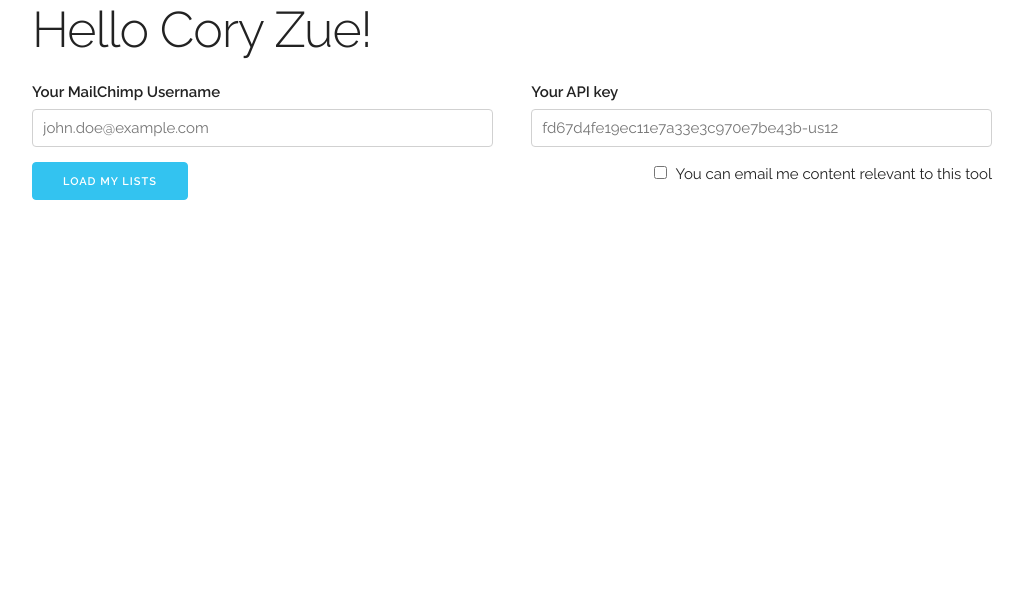
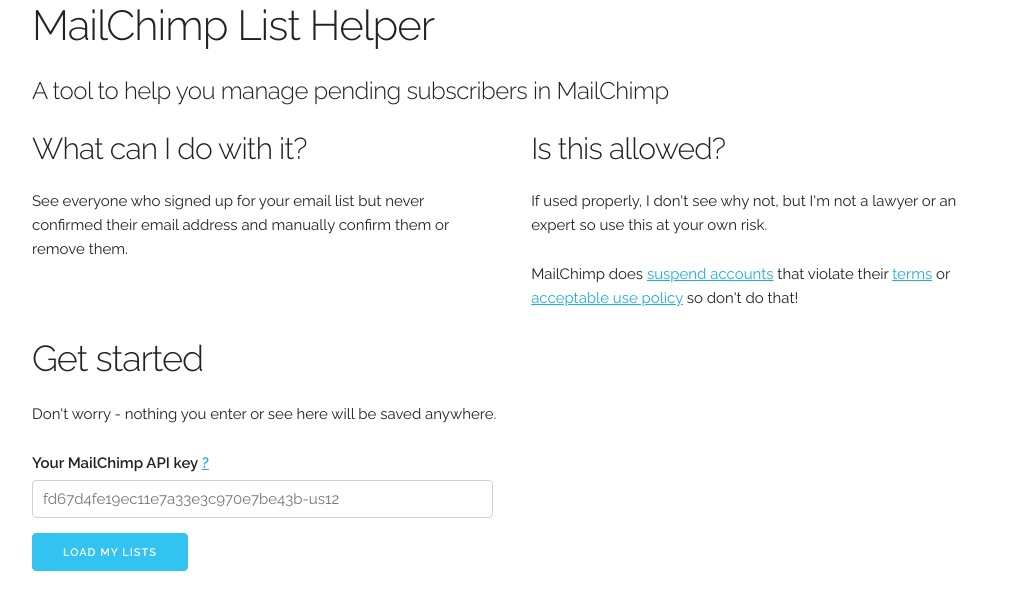
Before and after one commit to czue/mailchimp-list-manager, a Flask app: page / in a window 1280 px wide. Shown: the top 610 px of the page, without its empty margins (128-1151 px from the left). Run offline with Flask 2, Linux system fonts and the light colour scheme; some libraries are stand-ins or nearby versions.

Commit message:
hook up members, remove username, add some copy

```diff
--- a/server.py
+++ b/server.py
@@ -7,8 +7,7 @@
 
 @app.route('/')
 def hello_world():
-    name = 'Cory Zue'
-    return render_template('home.html', name=name)
+    return render_template('home.html', api_key=config.MAILCHIMP_SECRET_KEY)
 
 
 @app.route('/api/lists/', methods=['POST'])
@@ -18,7 +17,16 @@
     return Response(json.dumps(lists), mimetype='application/json')
 
 
+@app.route('/api/members/', methods=['POST'])
+def get_members():
+    client = _get_mailchimp_client()
+    list_id = request.form['list']
+    members = client.lists.members.all(list_id, get_all=True, status='pending',
+                                       fields="members.email_address,members.id,members.timestamp_signup,members.status")
+    return Response(json.dumps(members), mimetype='application/json')
+
+
 def _get_mailchimp_client():
-    username = request.form['username'] or config.MAILCHIMP_USERNAME
+    username = ''
     api_key = request.form['api-key'] or config.MAILCHIMP_SECRET_KEY
     return MailChimp(username, api_key)
--- a/templates/home.html
+++ b/templates/home.html
@@ -2,37 +2,51 @@
 <html lang="en">
 <head>
     <meta charset="utf-8">
-    <title>MailChimp Pending Subcriber Tools</title>
+    <title>MailChimp Pending Subcriber Management</title>
     <meta name="description" content="">
     <meta name="author" content="Cory Zue">
     <meta name="viewport" content="width=device-width, initial-scale=1">
     <link href="//fonts.googleapis.com/css?family=Raleway:400,300,600" rel="stylesheet" type="text/css">
     <link rel="stylesheet" href="static/css/normalize.css">
     <link rel="stylesheet" href="static/css/skeleton.css">
+    <link rel="stylesheet" href="static/css/site.css">
     <link rel="icon" type="image/png" href="images/favicon.png">
     <script src="https://ajax.googleapis.com/ajax/libs/jquery/3.2.1/jquery.min.js"></script>
 </head>
 <body>
 <div class="container">
     <div class="row">
-        <h1>Hello {{ name }}!</h1>
+        <section class="header">
+            <h2>MailChimp List Helper</h2>
+            <h5>A tool to help you manage pending subscribers in MailChimp</h5>
+        </section>
     </div>
     <div class="row">
+        <div class="six columns">
+            <h4>What can I do with it?</h4>
+            <p>See everyone who signed up for your email list but never confirmed their email address
+               and manually confirm them or remove them.</p>
+        </div>
+        <div class="six columns">
+            <h4>Is this allowed?</h4>
+            <p>If used properly, I don't see why not, but I'm not a lawyer or an expert so use this at your own risk.</p>
+            <p>
+                MailChimp does <a href="http://kb.mailchimp.com/accounts/compliance-reviews/why-accounts-get-suspended">suspend accounts</a>
+                that violate their <a href="https://mailchimp.com/legal/terms/">terms</a> or <a href="https://mailchimp.com/legal/acceptable_use/">acceptable use policy</a>
+                so don't do that!
+            </p>
+        </div>
+    </div>
+    <div class="row">
+        <h3>Get started</h3>
+        <p>Don't worry - nothing you enter or see here will be saved anywhere.</p>
         <form id="credentials" method="post" action="/api/lists/">
             <div class="row">
                 <div class="six columns">
-                    <label for="username">Your MailChimp Username</label>
-                    <input name="username" class="u-full-width" type="email" placeholder="john.doe@example.com" id="username" value="">
-                </div>
-                <div class="six columns">
-                    <label for="api-key">Your API key</label>
+                    <label for="api-key">Your MailChimp API key <a href="http://kb.mailchimp.com/integrations/api-integrations/about-api-keys" target="_blank">?</a></label>
                     <input name="api-key" class="u-full-width" type="password" placeholder="fd67d4fe19ec11e7a33e3c970e7be43b-us12" id="api-key" value="">
                 </div>
             </div>
-            <label class="u-pull-right">
-                <input type="checkbox" name="opt-in">
-                <span class="label-body">You can email me content relevant to this tool</span>
-            </label>
             <input id="submit-credentials" class="button-primary" type="submit" value="Load My Lists">
         </form>
     </div>
@@ -44,21 +58,57 @@
                     <select class="u-full-width" name='list' id="listInput"></select>
                 </div>
             </div>
+            <input type="hidden" name="api-key">
             <input id="submit-list" class="button-primary" type="submit" value="Load Pending Members">
         </form>
     </div>
+    <div class="row" id="members-row" style="display: none;">
+        <table id="members" class="u-full-width">
+          <thead>
+            <tr>
+              <th>Email</th>
+              <th>Date Signed Up</th>
+              <th>Status</th>
+            </tr>
+          </thead>
+          <tbody>
+          </tbody>
+        </table>
+    </div>
+    <div class="row">
+
+    </div>
 </div>
 <script>
+    var apiKey;  // globals
+    // debug only
+    apiKey = "{{ api_key }}";
+
     function loadLists(lists) {
         var listOptions = $('#listInput');
         $.each(lists.lists, function() {
             listOptions.append($("<option />").val(this.id).text(this.name));
         });
+        // populate the API information on the form as well
+        $('form#lists').find('input[name="api-key"]').val(apiKey);
         $('#lists-row').show();
-    };
+    }
 
     function loadMembers(members) {
-        console.log(members);
+        var membersTableBody = $('#members').find('tbody');
+        $.each(members.members, function() {
+            debugger;
+            membersTableBody.append(
+                $("<tr />").attr('id', this.id).append(
+                    $("<td />").text(this.email_address)
+                ).append(
+                    $("<td />").text(this.timestamp_signup)
+                ).append(
+                    $("<td />").text(this.status)
+                )
+            );
+        });
+        $('#members-row').show();
     }
 
     $(function () {
@@ -69,7 +119,7 @@
         };
         $('form').submit(function (e) {
             var form = $(this);
-            console.log('click!', form);
+            apiKey = apiKey || form.find('input[name="api-key"]').val();
             $.ajax({
                  url: form.attr('action'),
                  type: form.attr('method'),
```
